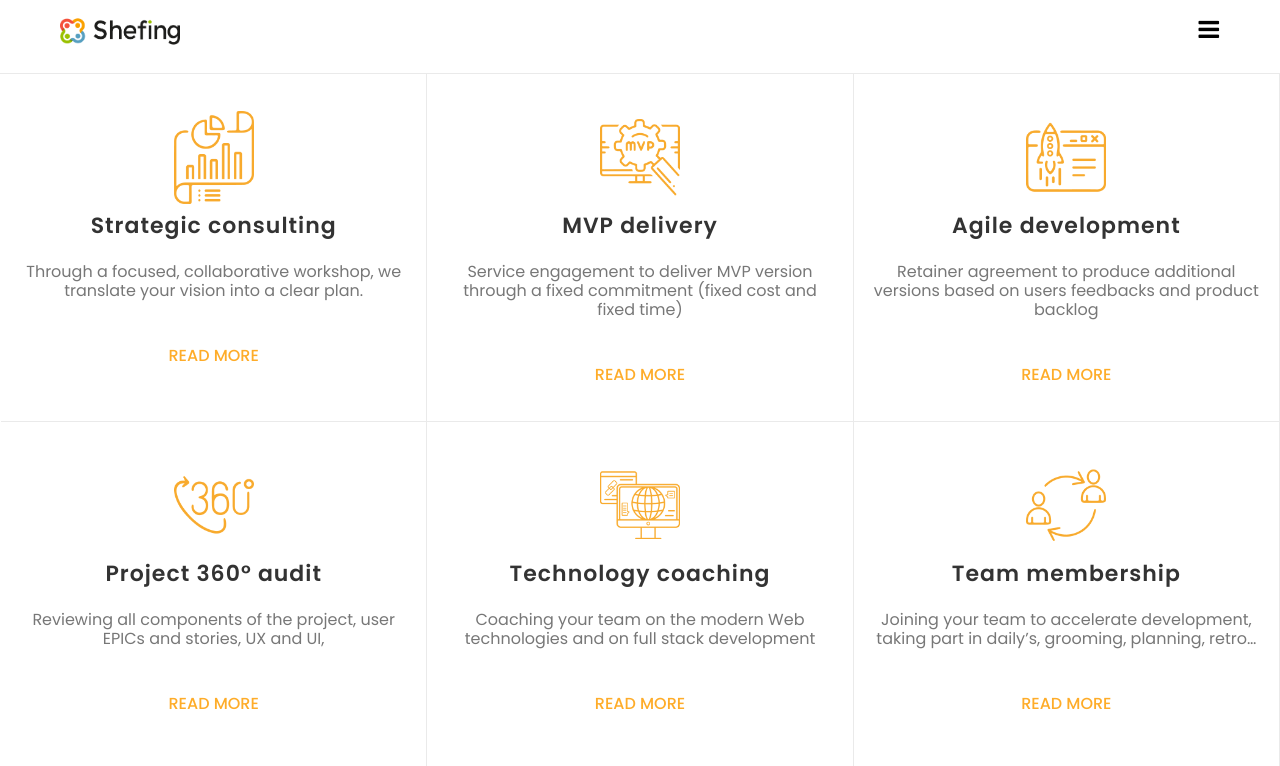
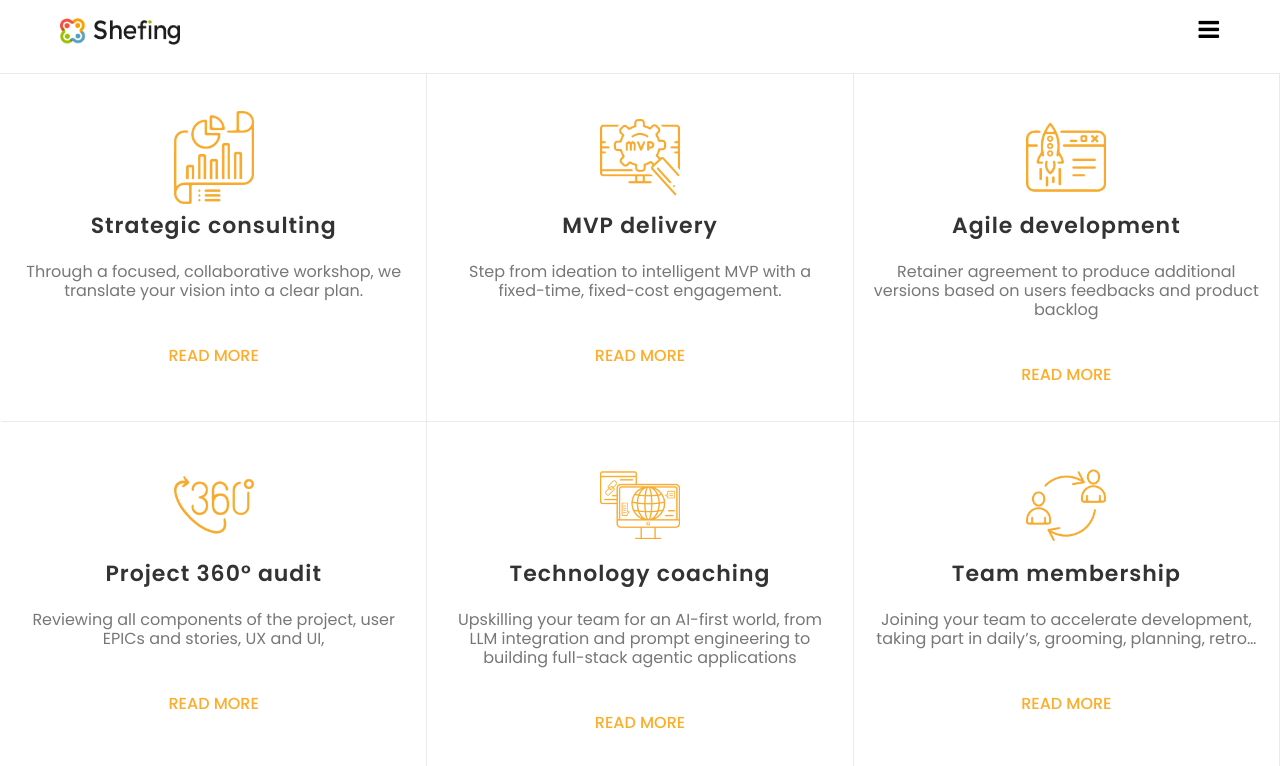
Before and after one commit to shefing/shefing.github.io, a Jekyll site: the page built from index.html, in a window 1280 px wide and 900 px high, scrolled down 2378 px, cut to the strip 0-766 px from the top of the window. Built offline with Jekyll 4.4.1, drawn with Linux system fonts in a browser that asks for light colours.

Commit message:
additional AI text

```diff
--- a/index.html
+++ b/index.html
@@ -10,9 +10,9 @@
     id: 1
   - title: MVP delivery
     icon:  /assets/images/services/services_2.png
-    desc: Service engagement to deliver MVP version through a fixed commitment (fixed cost and fixed time)
+    desc: Step from ideation to intelligent MVP with a fixed-time, fixed-cost engagement.
     bg: assets/images/services/2.jpg
-    more: Shall fit within a 3 to 6 months timeframe, shall not cross the $ 5 digits boundary and will likely involves a team composed of product owner, a designer, architect, two or more developers
+    more: Whether it's a custom RAG system, an agentic workflow or a classic fullstack platform, we'll build your MVP in a 3-to-6-month sprint. Our cross-functional team, including AI specialists, will deliver a working initial version, without ever exceeding a five-figure budget.
     id: 2
   - title: Agile development
     icon:  /assets/images/services/services_3.png
@@ -28,9 +28,9 @@
     id: 4
   - title: Technology coaching
     icon:  /assets/images/services/services_5.png
-    desc: Coaching your team on the modern Web technologies and on full stack development
+    desc: Upskilling your team for an AI-first world, from LLM integration and prompt engineering to building full-stack agentic applications
     bg: assets/images/services/5.jpg
-    more: Reviewing code, removing technical obstables and debugging difficult bugs
+    more: Mentoring your team through complex AI challenges, from optimizing model performance to debugging unpredictable agentic behavior
     id: 5
   - title: Team membership
     icon:  /assets/images/services/services_6.png
```
